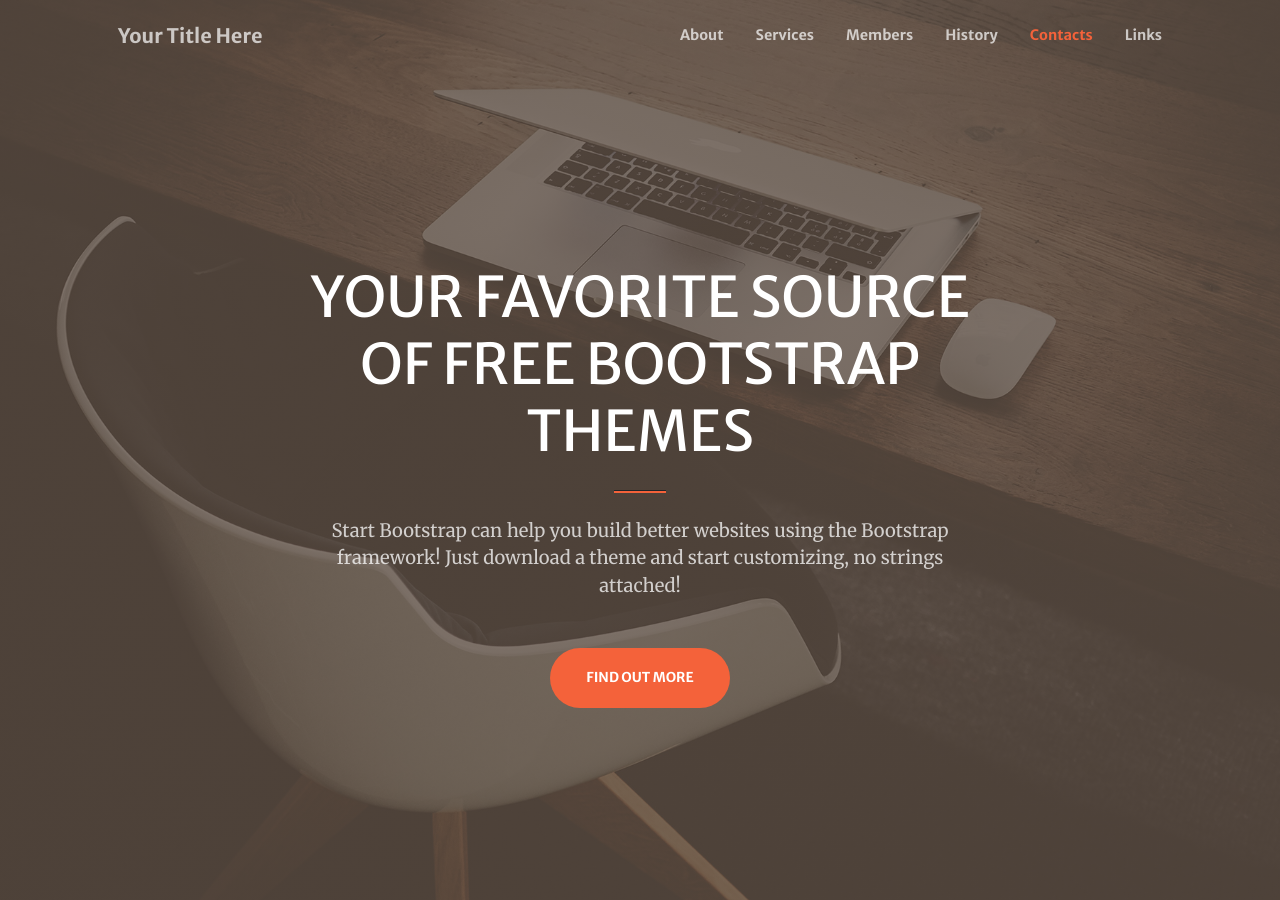
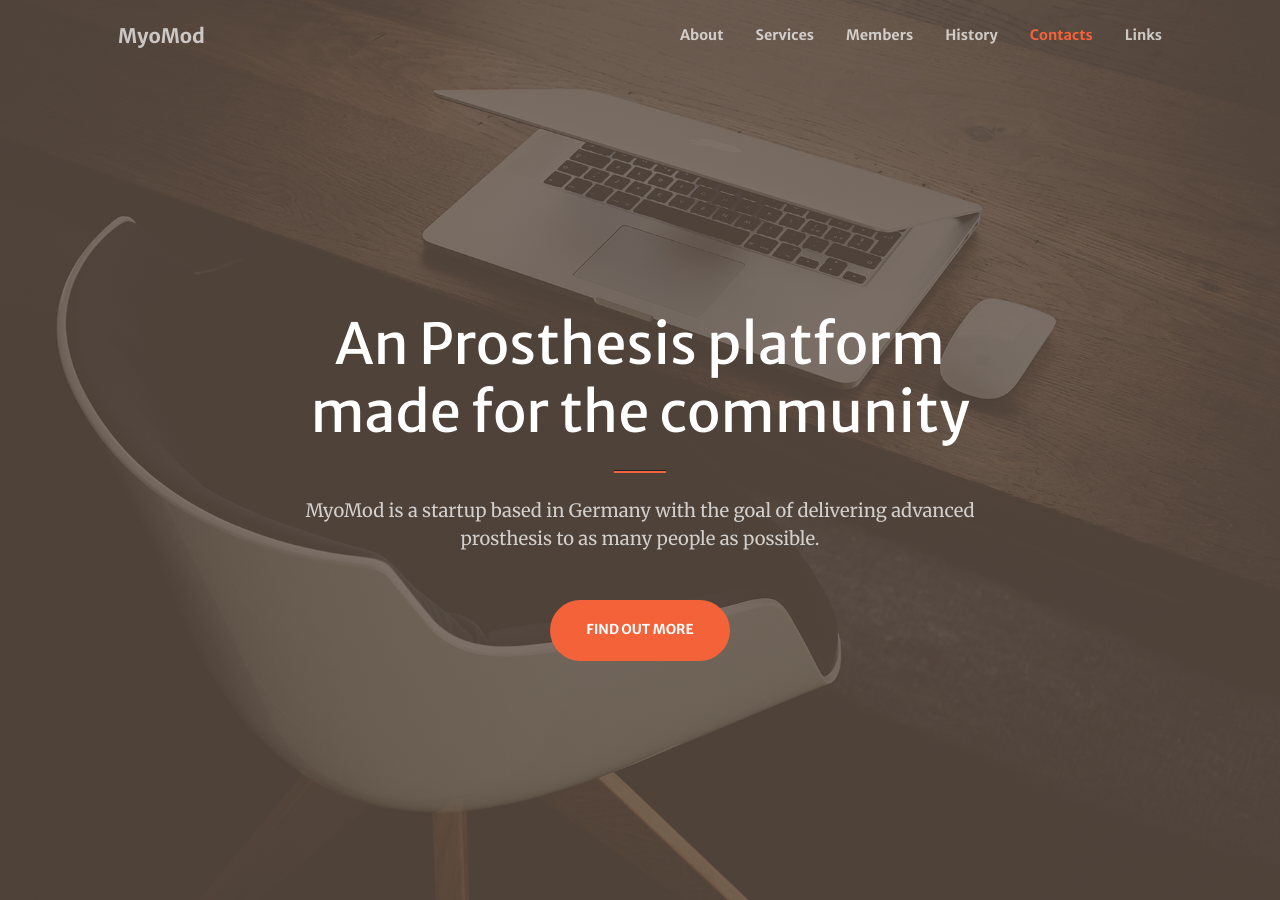
Before and after one commit to MyoMod/MyoMod.github.io, a Jekyll site: the page built from index.md, in a window 1280 px wide and 900 px high. Built offline with Jekyll 4.4.1, drawn with Linux system fonts in a browser that asks for light colours; comment, search, counter and statistics services are not loaded.

Commit message:
Update name

```diff
--- a/_config.yml
+++ b/_config.yml
@@ -1,8 +1,8 @@
 # Site settings
-title: Your Title Here
+title: MyoMod
 description: > # this means to ignore newlines until "baseurl:"
-repository: vvalchev/creative-theme-jekyll-new
-baseurl: "/creative-theme-jekyll-new/" # the subpath of your site, e.g. /blog/
+repository: MyoMod/MyoMod.github.io
+baseurl: "https://myomod.github.io/" # the subpath of your site, e.g. /blog/
 url: "" # the base hostname & protocol for your site
 author: Copyright &copy; 2019 - Start Bootstrap
 lang: en_US
--- a/index.md
+++ b/index.md
@@ -1,10 +1,10 @@
 ---
 layout: home
 header:
-  title: YOUR FAVORITE SOURCE OF FREE BOOTSTRAP THEMES
+  title: An Prosthesis platform made for the community
   text: >
-    Start Bootstrap can help you build better websites using the Bootstrap
-    framework! Just download a theme and start customizing, no strings attached!
+    MyoMod is a startup based in Germany with the goal of delivering advanced prosthesis
+    to as many people as possible.
   action: # action button is optional
     label: Find Out More
     url: '#about'
```
